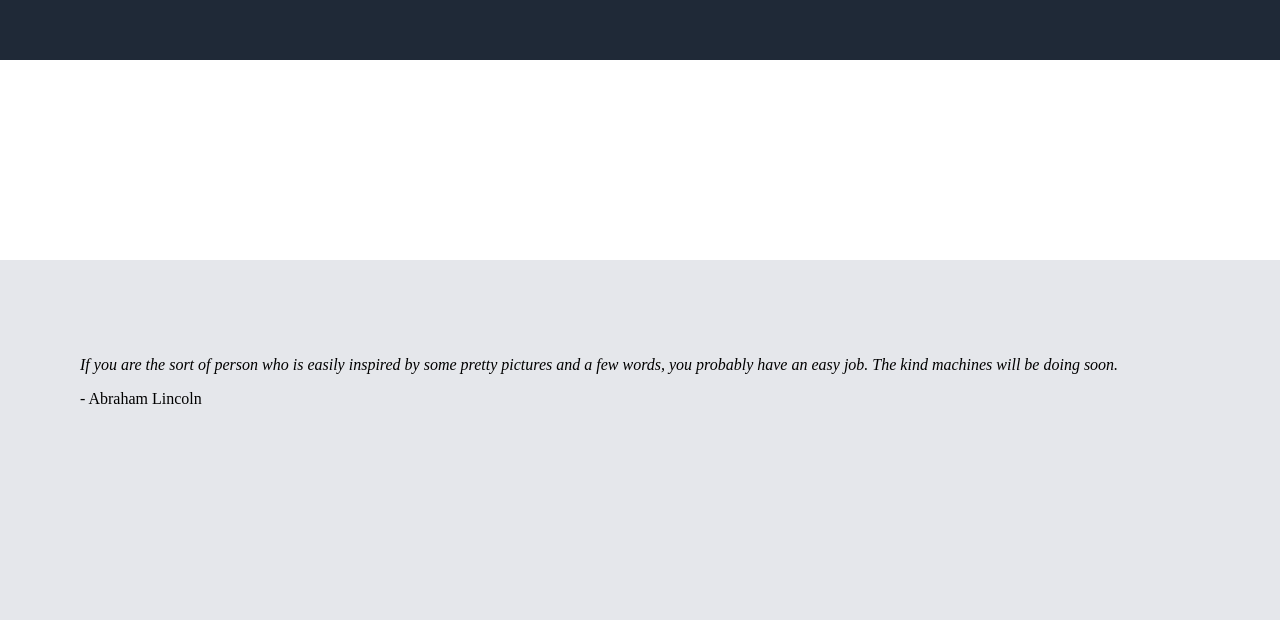
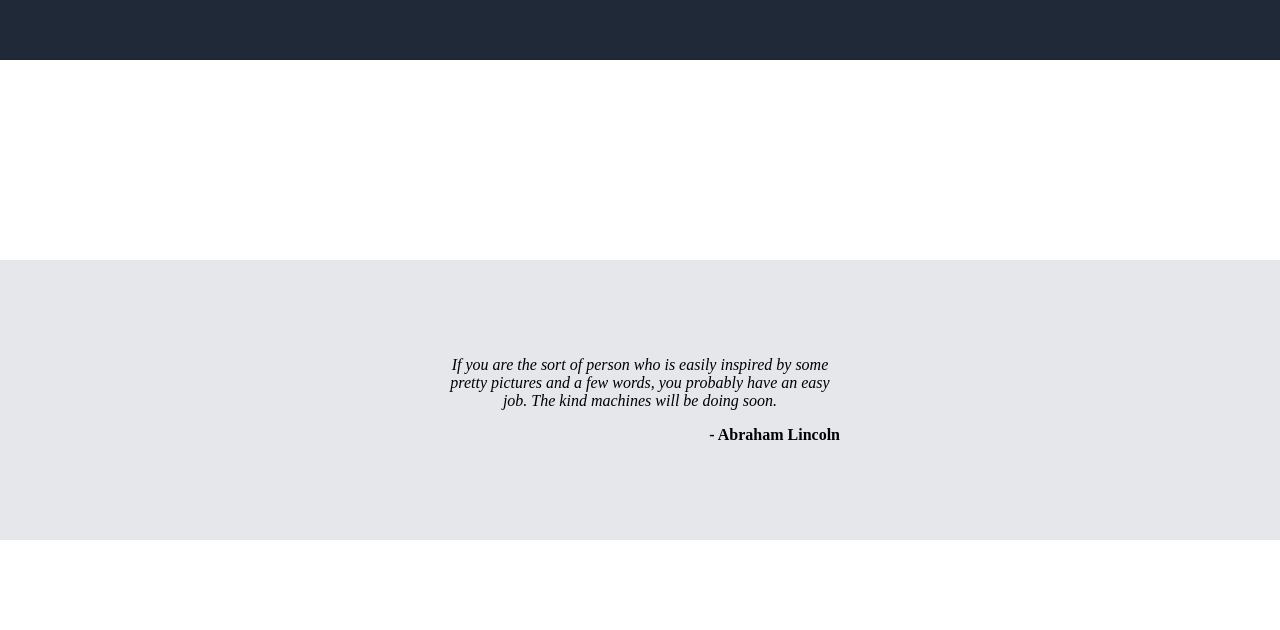
Before and after one commit to Muppet/landingpage, a plain HTML site: page index.html in a window 1280 px wide. Shown: the part 170-800 px from the top of the page. Drawn offline with Linux system fonts and the light colour scheme.

Commit message:
Finished quote section
Finished .testemonials and subclasses with flexbox and css

```diff
--- a/style/style.css
+++ b/style/style.css
@@ -19,13 +19,27 @@ body {
 }
 
 .testemonials {
-    height: 200px;
     background-color: #E5E7EB;
     padding: 80px;
+    display: flex;
+    align-items: center;
+    justify-content: center;
+}
+
+.featuredquote {
+    max-width: 400px;
+
 }
 
 .quote {
     font-style: italic;
+    max-width: 400px;
+    text-align: center;
+}
+
+.quoter {
+    text-align: right;
+    font-weight: 700;
 }
 
 .callsection {
```
